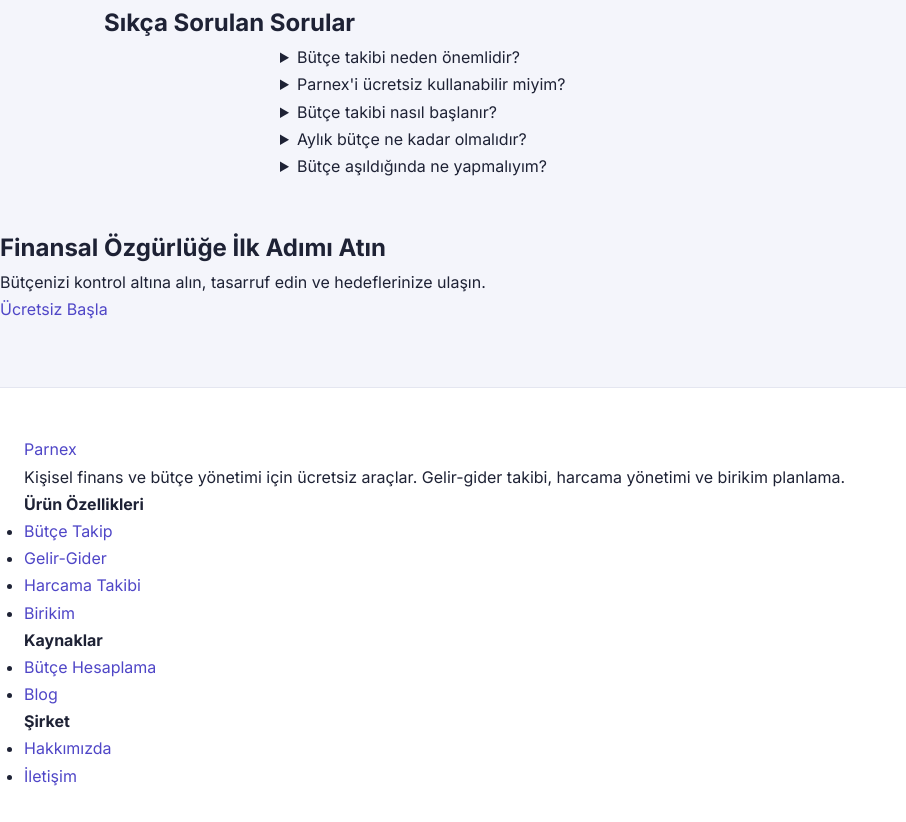
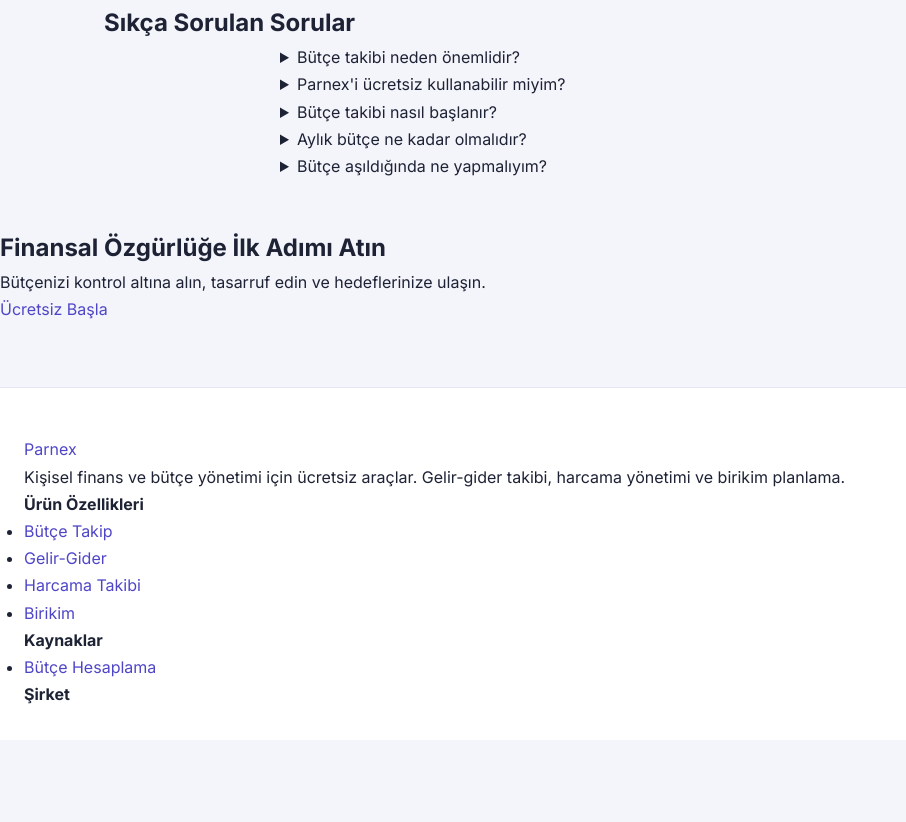
Before and after one commit to Bizzness4711/Muhasebe, a plain HTML site: page butce/index.html in a window 1280 px wide. Shown: the part 2022-2844 px from the top of the page, without its empty margins (0-906 px from the left). After the commit the page ends 2762 px from the top, so only its background shows below. Drawn offline with Linux system fonts and the light colour scheme.

Commit message:
SEO: remove dead internal links

```diff
--- a/butce/index.html
+++ b/butce/index.html
@@ -204,14 +204,11 @@
       <h4>Kaynaklar</h4>
       <ul>
         <li><a href="../butce-hesapla/">Bütçe Hesaplama</a></li>
-        <li><a href="../blog/">Blog</a></li>
       </ul>
     </div>
     <div class="lp-footer__col">
       <h4>Şirket</h4>
       <ul>
-        <li><a href="../hakkimizda/">Hakkımızda</a></li>
-        <li><a href="../iletisim/">İletişim</a></li>
       </ul>
     </div>
   </div>
```
